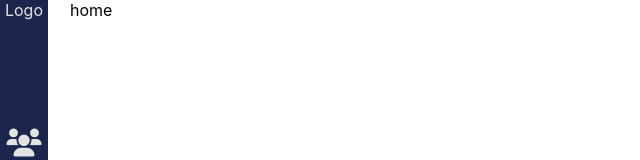
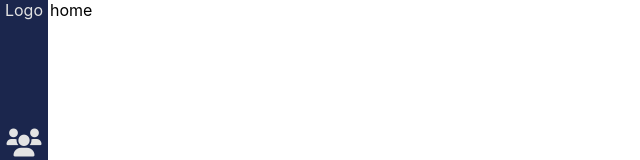
Before and after one commit to pxuanbach/Club-Management, a React (Create React App) app in the folder client/: page / in a window 1280 px wide. Shown: the top 160 px of the page, without its empty margins (0-640 px from the left). Built offline with nearby package versions, Linux system fonts and the light colour scheme.

Commit message:
Fix file name

```diff
--- a/client/src/App.css
+++ b/client/src/App.css
@@ -10,7 +10,7 @@
   box-sizing: border-box;
 }
 body{
-  padding-left: 70px;
+  padding-left: 50px;
 }
 .App-logo {
   height: 40vmin;
```
Also changed, not shown: client/src/components/club/activity/activity.js (+9 -0 lines), client/src/components/club/chat/chat.js (+9 -0 lines), client/src/components/club/fund/fund.js (+9 -0 lines).
